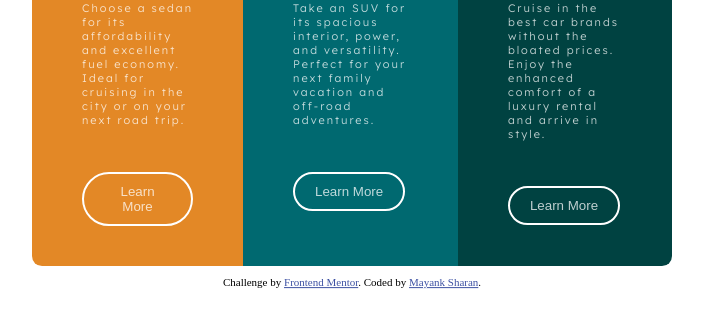
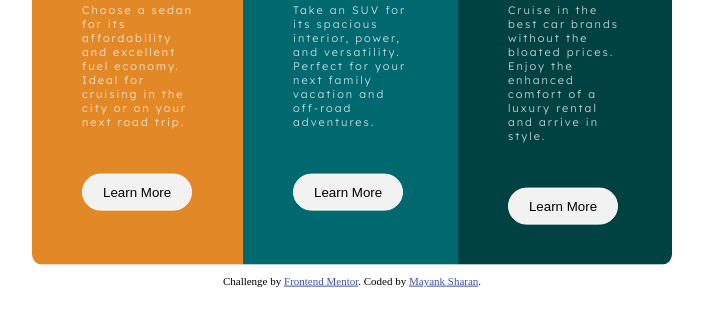
Before and after one commit to Jonny9453/3-column-preview-card-component, a plain HTML site: page index.html in a window 1280 px wide. Shown: the part 345-672 px from the top of the page, without its empty margins (288-991 px from the left). Drawn offline with Linux system fonts and the light colour scheme.

Commit message:
Update styles.css of button

```diff
--- a/styles.css
+++ b/styles.css
@@ -55,18 +55,20 @@ p{
 }
 
 button{
-    color:hsla(0, 0%, 100%, 0.75);
+    border:solid 1px white;
+    background-color: hsl(0, 0%, 95%);
+
     margin-top:50px;
     padding:10px 20px 10px 20px ;
     border-radius: 50px;
-    border:solid 2px white;
-    background-color:transparent;
+
 
 }
 
+
 button:hover{
     cursor:pointer;
-
+     background-color:transparent;
 }
 
 .button{
```
